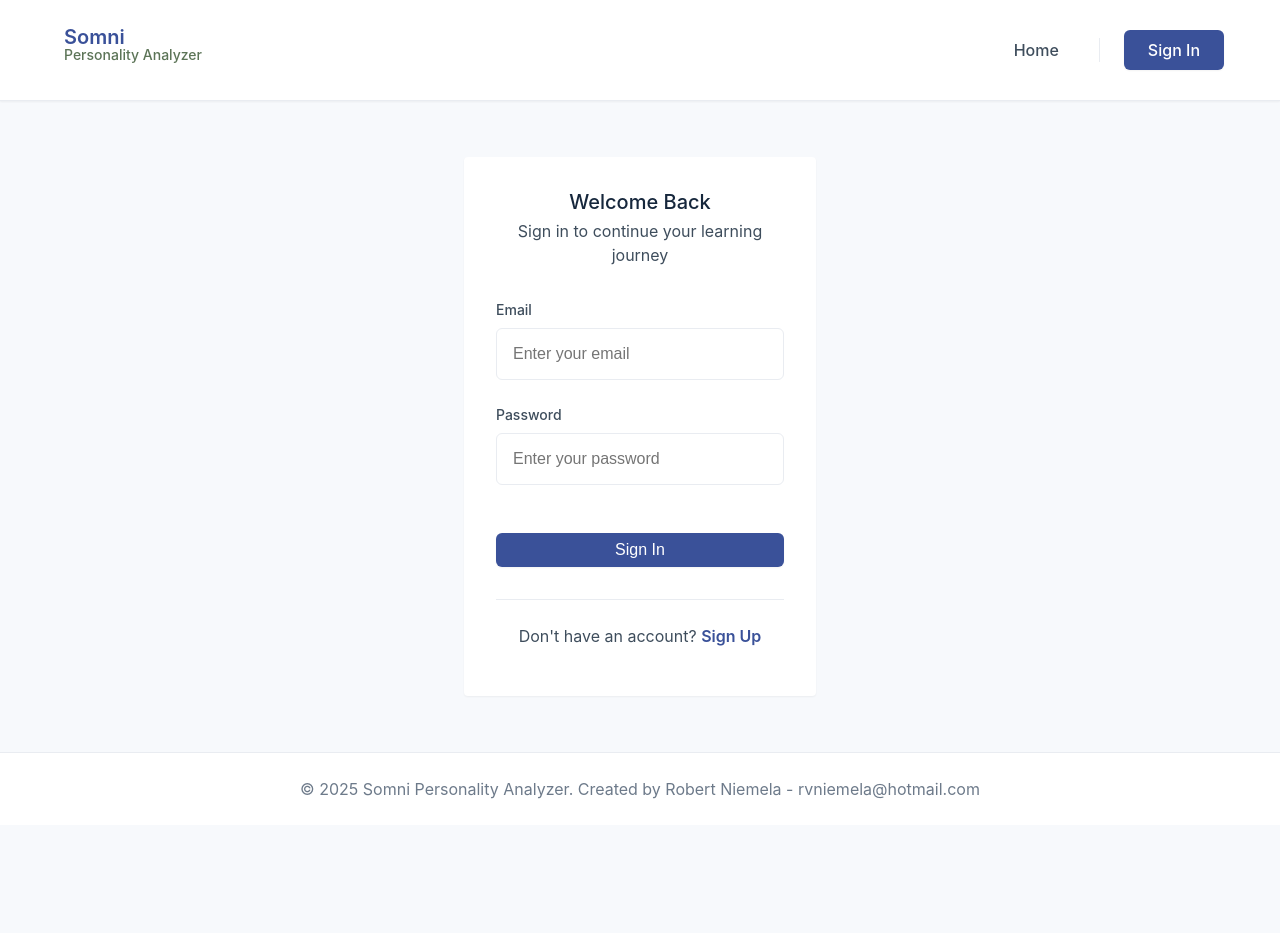
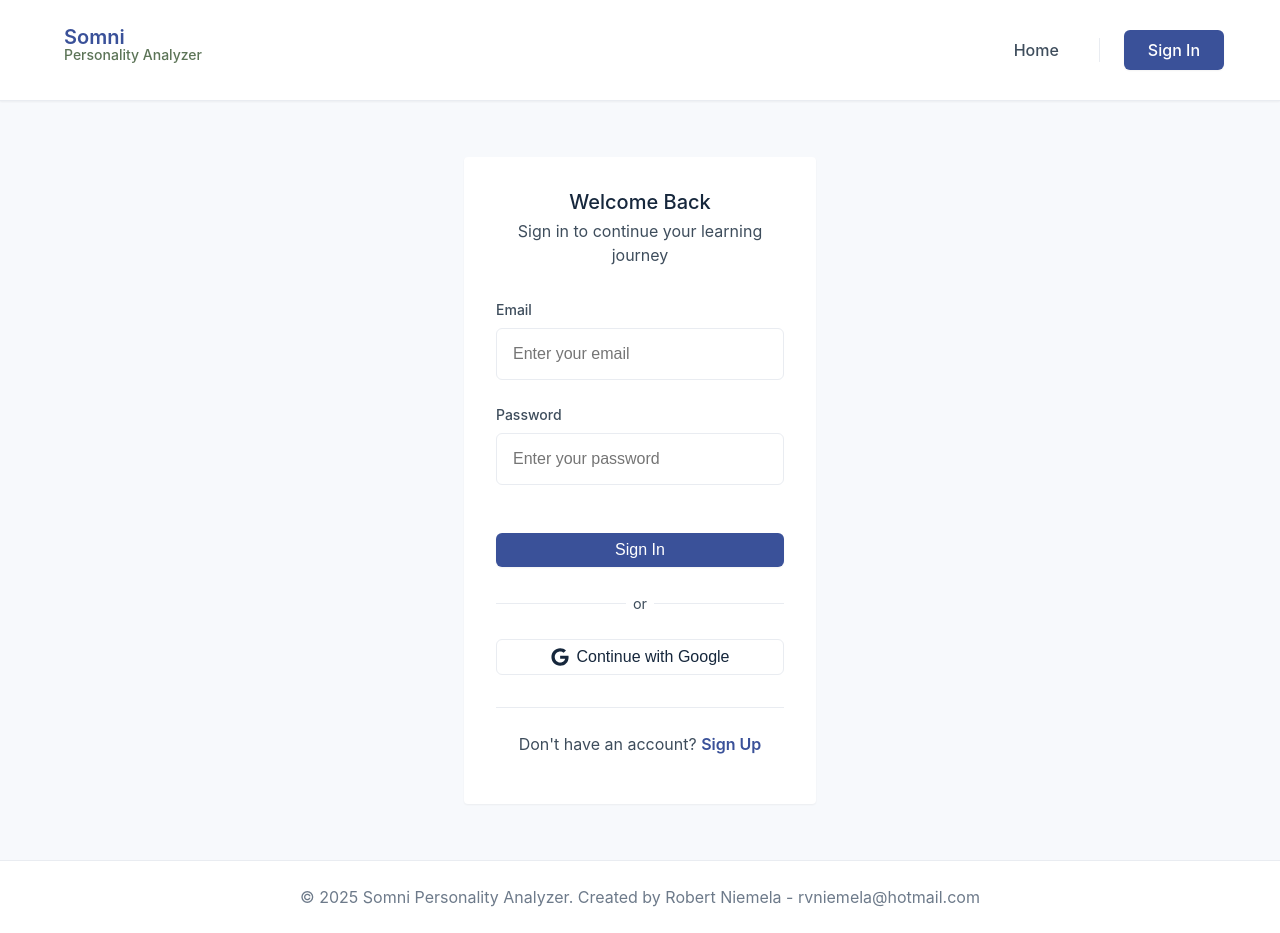
Before and after one commit to rniemela77/somni, a Vue app: page /signin in a window 1280 px wide. Before the commit the page ends 825 px from the top, so only its background shows below. Built offline with nearby package versions, Linux system fonts and the light colour scheme; no server answers.

Commit message:
add google SSO

```diff
--- a/src/components/SignIn.vue
+++ b/src/components/SignIn.vue
@@ -39,6 +39,21 @@
           {{ isLoading ? 'Signing in...' : 'Sign In' }}
         </button>
       </form>
+
+      <div class="divider">
+        <span>or</span>
+      </div>
+
+      <button
+        @click="signInWithGoogle"
+        class="btn btn-google"
+        :disabled="isLoading"
+      >
+        <svg class="google-icon" width="18" height="18" xmlns="http://www.w3.org/2000/svg" viewBox="0 0 488 512">
+          <path d="M488 261.8C488 403.3 391.1 504 248 504 110.8 504 0 393.2 0 256S110.8 8 248 8c66.8 0 123 24.5 166.3 64.9l-67.5 64.9C258.5 52.6 94.3 116.6 94.3 256c0 86.5 69.1 156.6 153.7 156.6 98.2 0 135-70.4 140.8-106.9H248v-85.3h236.1c2.3 12.7 3.9 24.9 3.9 41.4z" />
+        </svg>
+        Continue with Google
+      </button>
 
       <p v-if="message"
          class="message mt-3"
@@ -89,12 +104,30 @@ export default {
       }
     };
 
+    const signInWithGoogle = async () => {
+      message.value = "";
+
+      try {
+        const { error } = await authStore.signInWithGoogle();
+
+        if (error) {
+          message.value = error;
+        } else {
+          message.value = "Login successful!";
+          router.push('/quiz');
+        }
+      } catch (error) {
+        message.value = error.message;
+      }
+    };
+
     return {
       email,
       password,
       message,
       isLoading,
-      signIn
+      signIn,
+      signInWithGoogle
     };
   }
 };
@@ -123,12 +156,62 @@ export default {
 }
 
 .auth-form {
-  margin-bottom: var(--spacing-lg);
+  margin-bottom: var(--spacing-md);
 }
 
 .submit-btn {
   width: 100%;
   margin-top: var(--spacing-lg);
+}
+
+.divider {
+  position: relative;
+  text-align: center;
+  margin: var(--spacing-lg) 0;
+}
+
+.divider::before,
+.divider::after {
+  content: "";
+  position: absolute;
+  top: 50%;
+  width: 45%;
+  height: 1px;
+  background-color: var(--bg-muted);
+}
+
+.divider::before {
+  left: 0;
+}
+
+.divider::after {
+  right: 0;
+}
+
+.divider span {
+  background-color: var(--bg-card);
+  padding: 0 var(--spacing-sm);
+  color: var(--text-secondary);
+  font-size: 0.9rem;
+}
+
+.btn-google {
+  display: flex;
+  align-items: center;
+  justify-content: center;
+  width: 100%;
+  background-color: white;
+  color: var(--text-primary);
+  border: 1px solid var(--bg-muted);
+  gap: var(--spacing-sm);
+}
+
+.btn-google:hover {
+  background-color: #f8f9fa;
+}
+
+.google-icon {
+  fill: currentColor;
 }
 
 .auth-footer {
--- a/src/components/SignUp.vue
+++ b/src/components/SignUp.vue
@@ -52,6 +52,21 @@
           {{ isLoading ? 'Creating Account...' : 'Sign Up' }}
         </button>
       </form>
+
+      <div class="divider">
+        <span>or</span>
+      </div>
+
+      <button
+        @click="signInWithGoogle"
+        class="btn btn-google"
+        :disabled="isLoading"
+      >
+        <svg class="google-icon" width="18" height="18" xmlns="http://www.w3.org/2000/svg" viewBox="0 0 488 512">
+          <path d="M488 261.8C488 403.3 391.1 504 248 504 110.8 504 0 393.2 0 256S110.8 8 248 8c66.8 0 123 24.5 166.3 64.9l-67.5 64.9C258.5 52.6 94.3 116.6 94.3 256c0 86.5 69.1 156.6 153.7 156.6 98.2 0 135-70.4 140.8-106.9H248v-85.3h236.1c2.3 12.7 3.9 24.9 3.9 41.4z" />
+        </svg>
+        Continue with Google
+      </button>
 
       <p v-if="!isPasswordMatch && password && confirmPassword"
          class="message error mt-3">
@@ -117,6 +132,23 @@ export default {
       }
     };
 
+    const signInWithGoogle = async () => {
+      message.value = "";
+
+      try {
+        const { error } = await authStore.signInWithGoogle();
+
+        if (error) {
+          message.value = error;
+        } else {
+          message.value = "Account created successfully!";
+          router.push('/quiz');
+        }
+      } catch (error) {
+        message.value = error.message;
+      }
+    };
+
     return {
       email,
       password,
@@ -124,7 +156,8 @@ export default {
       message,
       isLoading,
       isPasswordMatch,
-      signUp
+      signUp,
+      signInWithGoogle
     };
   }
 };
@@ -153,7 +186,7 @@ export default {
 }
 
 .auth-form {
-  margin-bottom: var(--spacing-lg);
+  margin-bottom: var(--spacing-md);
 }
 
 .submit-btn {
@@ -165,6 +198,56 @@ export default {
   background: var(--bg-muted);
   cursor: not-allowed;
   transform: none;
+}
+
+.divider {
+  position: relative;
+  text-align: center;
+  margin: var(--spacing-lg) 0;
+}
+
+.divider::before,
+.divider::after {
+  content: "";
+  position: absolute;
+  top: 50%;
+  width: 45%;
+  height: 1px;
+  background-color: var(--bg-muted);
+}
+
+.divider::before {
+  left: 0;
+}
+
+.divider::after {
+  right: 0;
+}
+
+.divider span {
+  background-color: var(--bg-card);
+  padding: 0 var(--spacing-sm);
+  color: var(--text-secondary);
+  font-size: 0.9rem;
+}
+
+.btn-google {
+  display: flex;
+  align-items: center;
+  justify-content: center;
+  width: 100%;
+  background-color: white;
+  color: var(--text-primary);
+  border: 1px solid var(--bg-muted);
+  gap: var(--spacing-sm);
+}
+
+.btn-google:hover {
+  background-color: #f8f9fa;
+}
+
+.google-icon {
+  fill: currentColor;
 }
 
 .auth-footer {
--- a/src/services/firebase-auth.js
+++ b/src/services/firebase-auth.js
@@ -5,7 +5,9 @@ import {
   createUserWithEmailAndPassword,
   signOut,
   sendPasswordResetEmail,
-  onAuthStateChanged
+  onAuthStateChanged,
+  GoogleAuthProvider,
+  signInWithPopup
 } from "firebase/auth";
 
 // Auth Service
@@ -22,6 +24,21 @@ export const authService = {
       return { user: userCredential.user, error: null };
     } catch (error) {
       console.error("Sign in error:", error);
+      return { user: null, error: error.message };
+    }
+  },
+
+  /**
+   * Sign in with Google using popup
+   * @returns {Promise<{user: object|null, error: string|null}>}
+   */
+  async signInWithGoogle() {
+    try {
+      const provider = new GoogleAuthProvider();
+      const userCredential = await signInWithPopup(auth, provider);
+      return { user: userCredential.user, error: null };
+    } catch (error) {
+      console.error("Google sign in error:", error);
       return { user: null, error: error.message };
     }
   },
--- a/src/stores/auth.js
+++ b/src/stores/auth.js
@@ -81,6 +81,20 @@ export const useAuthStore = defineStore('auth', {
       return { user, error };
     },
 
+    async signInWithGoogle() {
+      this.loading = true;
+      this.error = null;
+
+      const { user, error } = await authService.signInWithGoogle();
+
+      if (error) {
+        this.error = error;
+      }
+
+      this.loading = false;
+      return { user, error };
+    },
+
     async signUp(email, password) {
       this.loading = true;
       this.error = null;
```
